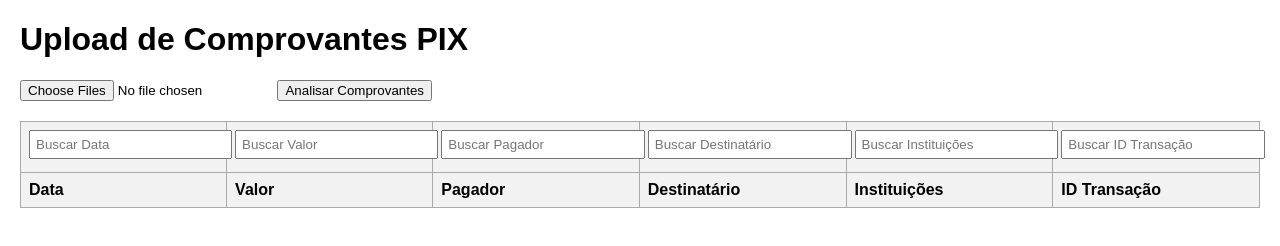
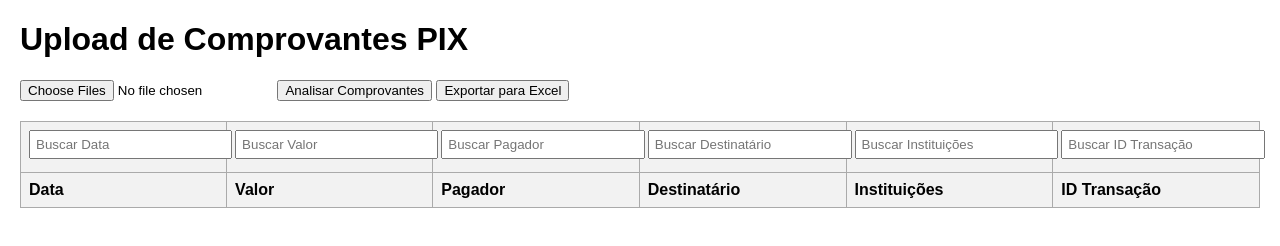
Before and after one commit to klebertxquer/comprovantes-pix, a plain HTML site: page templates/index.html in a window 1280 px wide. Drawn offline with Linux system fonts and the light colour scheme.

Commit message:
index.html

```diff
--- a/templates/index.html
+++ b/templates/index.html
@@ -16,6 +16,7 @@
   <h1>Upload de Comprovantes PIX</h1>
   <input type="file" id="upload" multiple>
   <button onclick="enviarArquivos()">Analisar Comprovantes</button>
+  <button onclick="exportarExcel()">Exportar para Excel</button>
 
   <table id="pixTable">
     <thead>
@@ -49,6 +50,7 @@
       .then(res => res.json())
       .then(data => {
         const tbody = document.querySelector("#pixTable tbody");
+        tbody.innerHTML = "";
         data.forEach(r => {
           const row = `<tr>
             <td>${r.data}</td>
@@ -75,6 +77,24 @@
         }
       }
     }
+
+    function exportarExcel() {
+      const tabela = document.getElementById("pixTable");
+      let csv = "";
+      for (let row of tabela.rows) {
+        let cols = [];
+        for (let cell of row.cells) {
+          cols.push(`"${cell.innerText.replace(/"/g, '""')}"`);
+        }
+        csv += cols.join(",") + "\n";
+      }
+
+      const blob = new Blob([csv], { type: "text/csv;charset=utf-8;" });
+      const link = document.createElement("a");
+      link.href = URL.createObjectURL(blob);
+      link.download = "comprovantes_pix.csv";
+      link.click();
+    }
   </script>
 
 </body>
```
